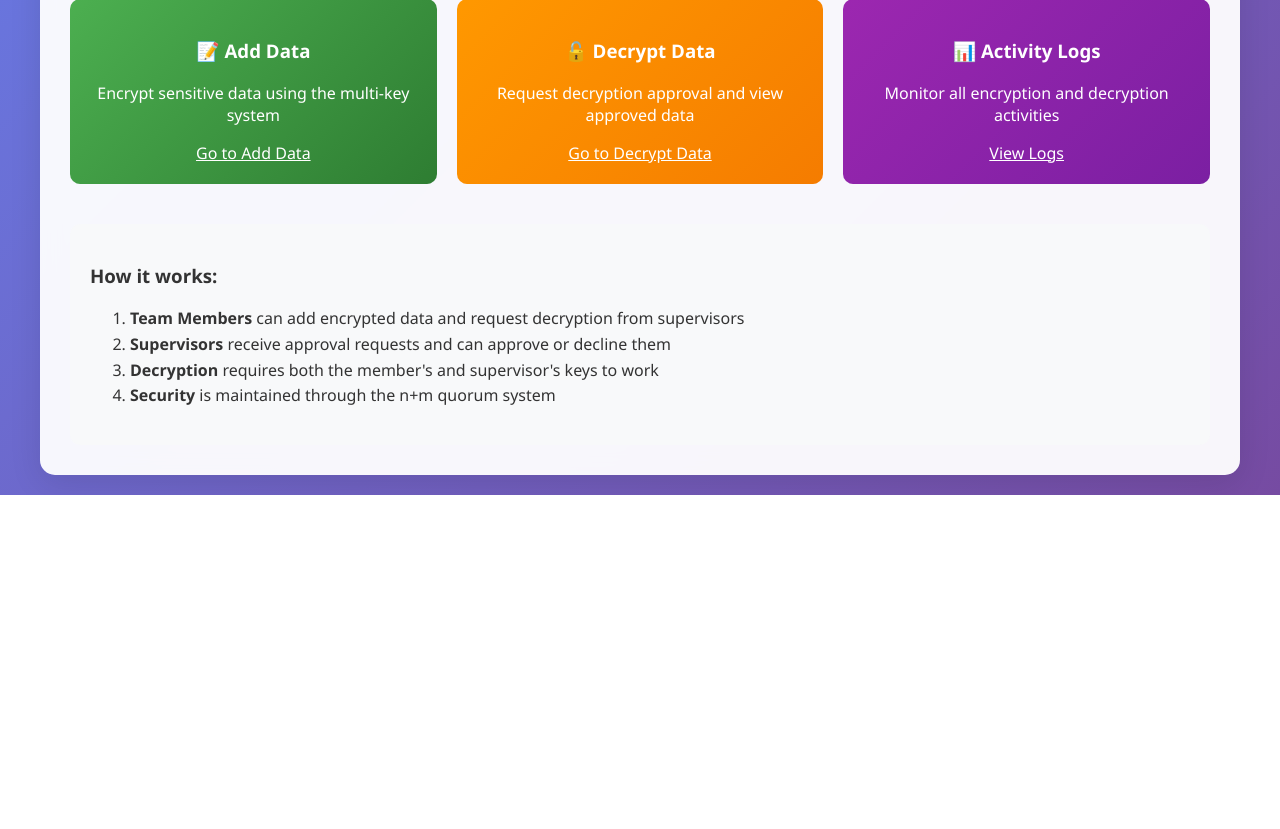
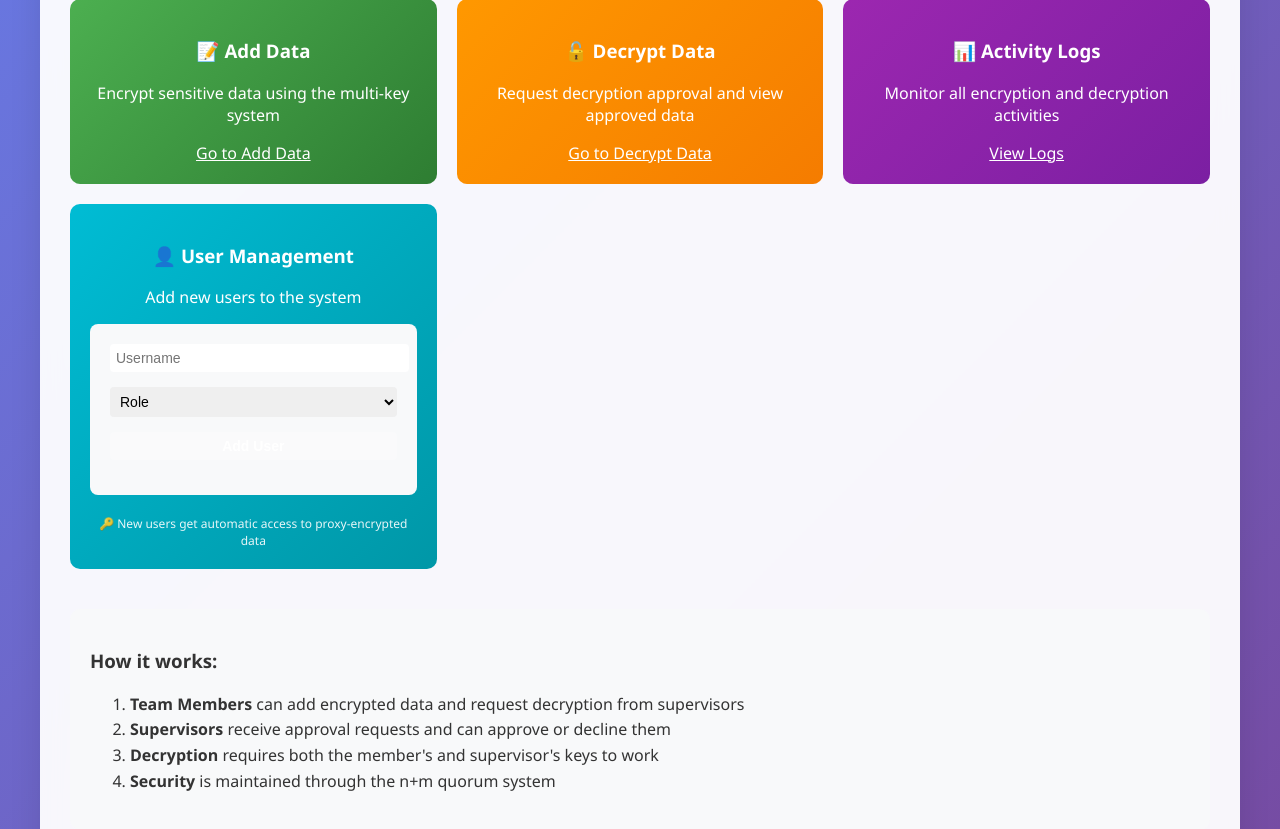
Before and after one commit to aykutkaskaya/KeyQuorum, a Flask app: page / in a window 1280 px wide. Shown: the part 388-1217 px from the top of the page. Before the commit the page ends 883 px from the top, so only its background shows below. Run offline with Flask 3, Linux system fonts and the light colour scheme; the visitor is signed in with stand-in values (Sample User, id 1).

Commit message:
Add enhanced proxy key system with master key management
- Add MasterKey model to store AES keys encrypted with system key
- Implement add_user endpoint for automatic proxy key generation
- Update UI to include user management functionality
- Fix system master key to be exactly 32 bytes for AES-256
- Enable new users to automatically access existing proxy-encrypted data
- Maintain backward compatibility with existing encryption flows

```diff
--- a/app.py
+++ b/app.py
@@ -12,6 +12,9 @@ app = Flask(__name__)
 app.config['SECRET_KEY'] = 'your-secret-key'
 app.config['SQLALCHEMY_DATABASE_URI'] = 'sqlite:///keyquorum.db'
 db = SQLAlchemy(app)
+
+# System master key for encrypting AES keys (in production, this should be securely stored)
+SYSTEM_MASTER_KEY = b'system_master_key_32_bytes_long!'  # Exactly 32 bytes for AES-256
 
 # Configuration for n and m - can be changed here
 N = 3  # number of team members
@@ -56,6 +59,14 @@ class ProxyKey(db.Model):
 
     data = db.relationship('EncryptedData', backref='proxy_keys')
     user = db.relationship('User', backref='proxy_keys')
+
+class MasterKey(db.Model):
+    id = db.Column(db.Integer, primary_key=True)
+    data_id = db.Column(db.Integer, db.ForeignKey('encrypted_data.id'), nullable=False)
+    encrypted_master_key = db.Column(db.Text, nullable=False)  # Master AES key encrypted with system key
+    created_at = db.Column(db.DateTime, default=datetime.utcnow)
+
+    data = db.relationship('EncryptedData', backref='master_key')
 
 class Log(db.Model):
     id = db.Column(db.Integer, primary_key=True)
@@ -145,6 +156,25 @@ def decrypt_symmetric_key(encrypted_key, private_key):
     )
     return decrypted
 
+def encrypt_with_system_key(data, system_key):
+    """Encrypt data with system master key using AES"""
+    iv = os.urandom(16)
+    cipher = Cipher(algorithms.AES(system_key), modes.CBC(iv), backend=default_backend())
+    encryptor = cipher.encryptor()
+    padded_data = data + b'\0' * (16 - len(data) % 16)
+    encrypted_data = encryptor.update(padded_data) + encryptor.finalize()
+    return base64.b64encode(iv + encrypted_data).decode()
+
+def decrypt_with_system_key(encrypted_data, system_key):
+    """Decrypt data with system master key using AES"""
+    encrypted_data = base64.b64decode(encrypted_data)
+    iv = encrypted_data[:16]
+    encrypted_data = encrypted_data[16:]
+    cipher = Cipher(algorithms.AES(system_key), modes.CBC(iv), backend=default_backend())
+    decryptor = cipher.decryptor()
+    decrypted_padded = decryptor.update(encrypted_data) + decryptor.finalize()
+    return decrypted_padded.rstrip(b'\0')
+
 @app.route('/')
 def index():
     if 'user_id' not in session:
@@ -180,28 +210,31 @@ def add_data():
         use_proxy = 'use_proxy' in request.form  # New checkbox for proxy layer
 
         if use_proxy:
-            # Proxy layer: Encrypt data with AES, encrypt AES key for each team member
+            # Enhanced Proxy layer: Store master AES key encrypted with system key
             aes_key = os.urandom(32)
             encrypted_data = encrypt_data(data, aes_key)
+
+            new_data = EncryptedData(name=name, data=encrypted_data, symmetric_key_encrypted=None, use_proxy=True, one_time_view=one_time_view)
+            db.session.add(new_data)
+            db.session.commit()
+
+            # Store master AES key encrypted with system key
+            encrypted_master_key = encrypt_with_system_key(aes_key, SYSTEM_MASTER_KEY)
+            master_key_record = MasterKey(data_id=new_data.id, encrypted_master_key=encrypted_master_key)
+            db.session.add(master_key_record)
+            db.session.commit()
 
             # Encrypt AES key for each team member (members and supervisors)
             all_users = User.query.all()
             for user in all_users:
                 pub_key = deserialize_public_key(user.public_key)
                 encrypted_aes_key = encrypt_symmetric_key(aes_key, pub_key)
-                proxy_key = ProxyKey(data_id=None, user_id=user.id, encrypted_aes_key=encrypted_aes_key)
+
+                proxy_key = ProxyKey(data_id=new_data.id, user_id=user.id, encrypted_aes_key=encrypted_aes_key)
                 db.session.add(proxy_key)
-
-            new_data = EncryptedData(name=name, data=encrypted_data, symmetric_key_encrypted=None, use_proxy=True, one_time_view=one_time_view)
-            db.session.add(new_data)
             db.session.commit()
 
-            # Update proxy_keys with data_id
-            for proxy_key in ProxyKey.query.filter_by(data_id=None).all():
-                proxy_key.data_id = new_data.id
-            db.session.commit()
-
-            log = Log(action='Data encrypted with proxy layer', user_id=session['user_id'], data_id=new_data.id)
+            log = Log(action='Data encrypted with enhanced proxy layer', user_id=session['user_id'], data_id=new_data.id)
         else:
             # Original flow: Encrypt data with symmetric key, encrypt symmetric key for each user
             symmetric_key = os.urandom(32)
@@ -411,6 +444,57 @@ def logs():
     # Create a dict of data_id -> data for quick lookup
     datas = {data.id: data for data in EncryptedData.query.all()}
     return render_template('logs.html', logs=logs, datas=datas)
+@app.route('/add_user', methods=['POST'])
+def add_user():
+    if 'user_id' not in session:
+        return redirect(url_for('login'))
+
+    username = request.form['username']
+    role = request.form['role']
+
+    # Check if user already exists
+    if User.query.filter_by(username=username).first():
+        flash('User already exists')
+        return redirect(url_for('index'))
+
+    # Generate keypair for new user
+    priv, pub = generate_keypair()
+
+    # Create new user
+    new_user = User(
+        username=username,
+        role=role,
+        public_key=serialize_public_key(pub),
+        private_key=serialize_private_key(priv)
+    )
+    db.session.add(new_user)
+    db.session.commit()
+
+    # For proxy-encrypted data, generate proxy keys for the new user
+    proxy_datas = EncryptedData.query.filter_by(use_proxy=True).all()
+    for data in proxy_datas:
+        # Get the master AES key from MasterKey table
+        master_key_record = MasterKey.query.filter_by(data_id=data.id).first()
+        if master_key_record:
+            # Decrypt master key with system key
+            aes_key = decrypt_with_system_key(master_key_record.encrypted_master_key, SYSTEM_MASTER_KEY)
+
+            # Encrypt AES key with new user's public key
+            pub_key = deserialize_public_key(new_user.public_key)
+            encrypted_aes_key = encrypt_symmetric_key(aes_key, pub_key)
+
+            # Create proxy key for new user
+            proxy_key = ProxyKey(data_id=data.id, user_id=new_user.id, encrypted_aes_key=encrypted_aes_key)
+            db.session.add(proxy_key)
+
+    db.session.commit()
+
+    log = Log(action=f'New user {username} added with role {role}', user_id=session['user_id'])
+    db.session.add(log)
+    db.session.commit()
+
+    flash(f'User {username} added successfully')
+    return redirect(url_for('index'))
 
 if __name__ == '__main__':
     with app.app_context():
@@ -426,4 +510,4 @@ if __name__ == '__main__':
                 user = User(username=f'supervisor{i+1}', role='supervisor', public_key=serialize_public_key(pub), private_key=serialize_private_key(priv))
                 db.session.add(user)
             db.session.commit()
-    app.run(host='0.0.0.0', debug=True)
+    app.run(host='0.0.0.0', port=5001, debug=True)
--- a/templates/index.html
+++ b/templates/index.html
@@ -26,6 +26,22 @@
         <p>Monitor all encryption and decryption activities</p>
         <a href="{{ url_for('logs') }}" style="color: white; text-decoration: underline;">View Logs</a>
     </div>
+    <div style="background: linear-gradient(135deg, #00bcd4 0%, #0097a7 100%); color: white; padding: 20px; border-radius: 10px; text-align: center;">
+        <h3>👤 User Management</h3>
+        <p>Add new users to the system</p>
+        <form method="post" action="{{ url_for('add_user') }}" style="margin-top: 15px;">
+            <input type="text" name="username" placeholder="Username" required style="padding: 6px; margin-right: 8px; border: none; border-radius: 4px;">
+            <select name="role" required style="padding: 6px; margin-right: 8px; border: none; border-radius: 4px;">
+                <option value="">Role</option>
+                <option value="member">Member</option>
+                <option value="supervisor">Supervisor</option>
+            </select>
+            <button type="submit" style="padding: 6px 12px; background: rgba(255,255,255,0.2); border: none; border-radius: 4px; color: white; cursor: pointer;">Add User</button>
+        </form>
+        <p style="margin: 10px 0 0 0; font-size: 12px; opacity: 0.9;">
+            🔑 New users get automatic access to proxy-encrypted data
+        </p>
+    </div>
 </div>
 
 <div style="margin-top: 40px; padding: 20px; background: #f8f9fa; border-radius: 10px;">
```
